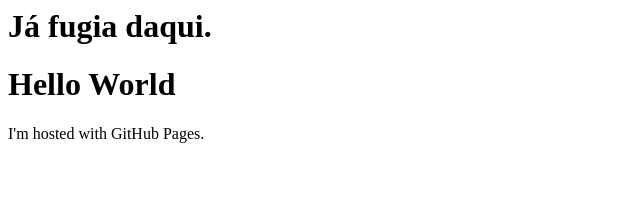
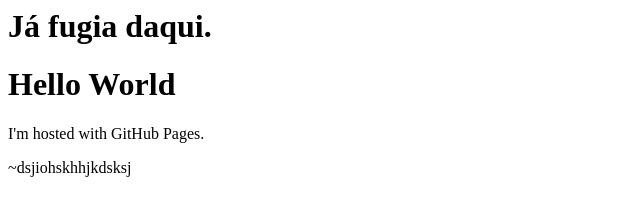
Before and after one commit to DMRiscado/DMRiscado.github.io, a plain HTML site: page index.html in a window 1280 px wide. Shown: the whole page, without its empty margins (0-640 px from the left). Drawn offline with Linux system fonts and the light colour scheme.

Commit message:
Update index.html

```diff
--- a/index.html
+++ b/index.html
@@ -5,4 +5,5 @@
 <h1>Hello World</h1>
 <p>I'm hosted with GitHub Pages.</p>
 </body>
+  ~dsjiohskhhjkdsksj
 </html>
```
